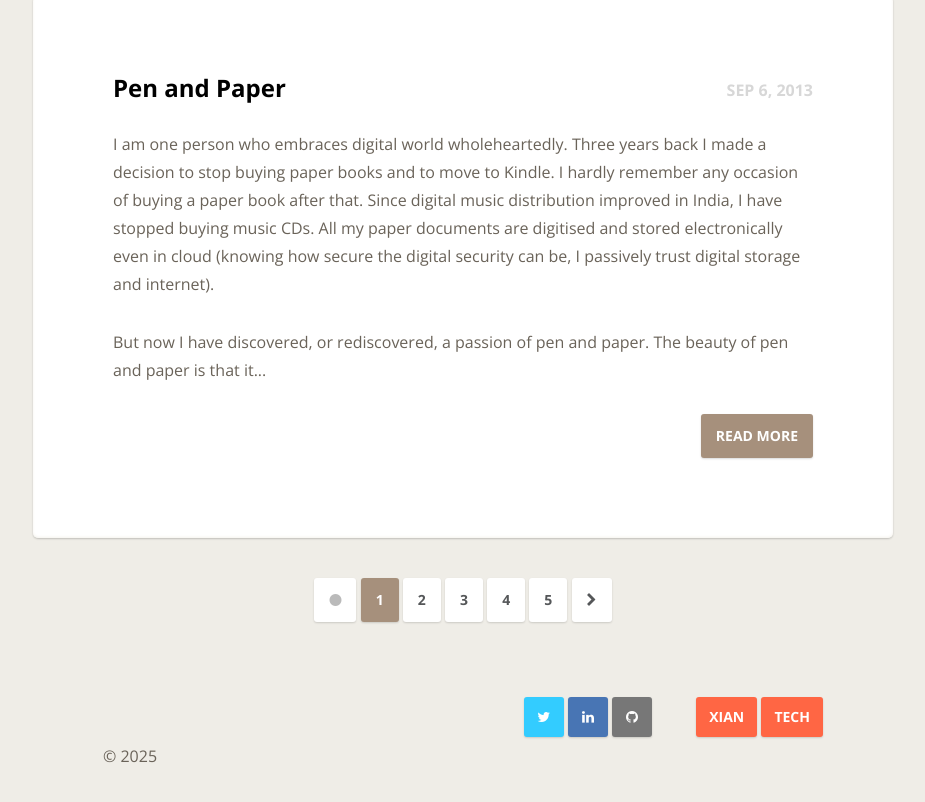
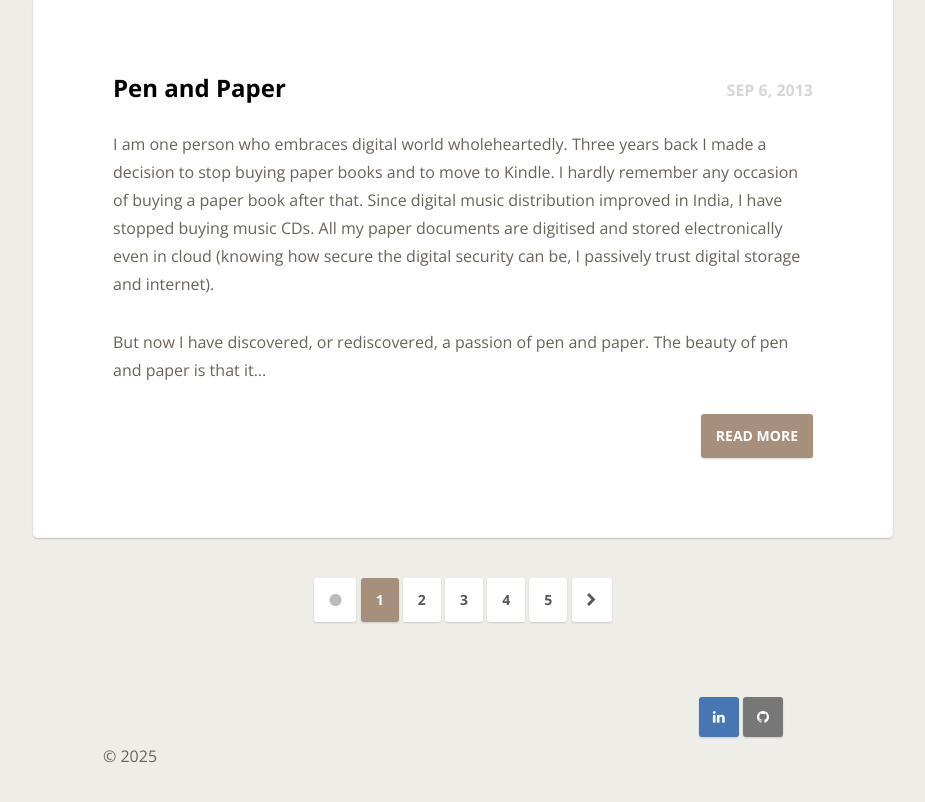
Before and after one commit to geordee/geordee.github.io, a Jekyll site: the page built from index.html, in a window 1280 px wide and 900 px high, scrolled down 5423 px. Shown: the top 802 px of the window, without its empty margins (177-1102 px from the left). Built offline with Jekyll 4.4.1, drawn with Linux system fonts in a browser that asks for light colours; the list of posts is cut into pages by our own code; comment, search, counter and statistics services are not loaded.

Commit message:
Update footer

```diff
--- a/_includes/footer.html
+++ b/_includes/footer.html
@@ -2,12 +2,9 @@
   <div class="slate">
     <div class="eight columns">
       <div class="float-right">
-        <a href="https://www.twitter.com/geordee"><button class="twitter"><i class="fa fa-twitter"></i></button></a>
         <a href="https://www.linkedin.com/in/geordee"><button class="linkedin"><i class="fa fa-linkedin"></i></button></a>
         <a href="https://github.com/geordee"><button class="github"><i class="fa fa-github"></i></button></a>
         <span class="padder"></span>
-        <a href="https://xian.geord.ee"><button class="links">XIAN</button></a>
-        <a href="https://tech.geord.ee"><button class="links">TECH</button></a>
       </div>
     </div>
   </div>
```
